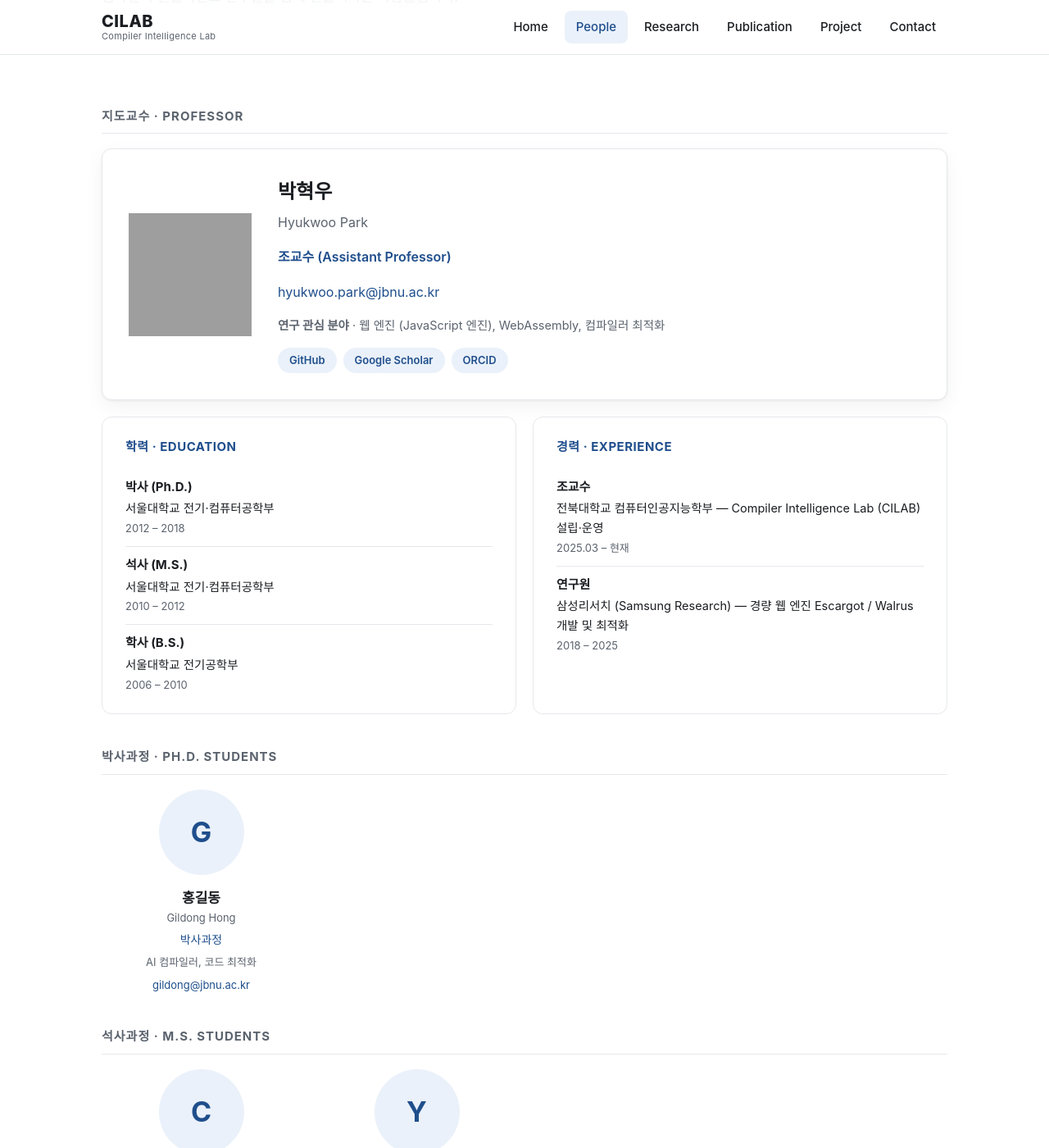
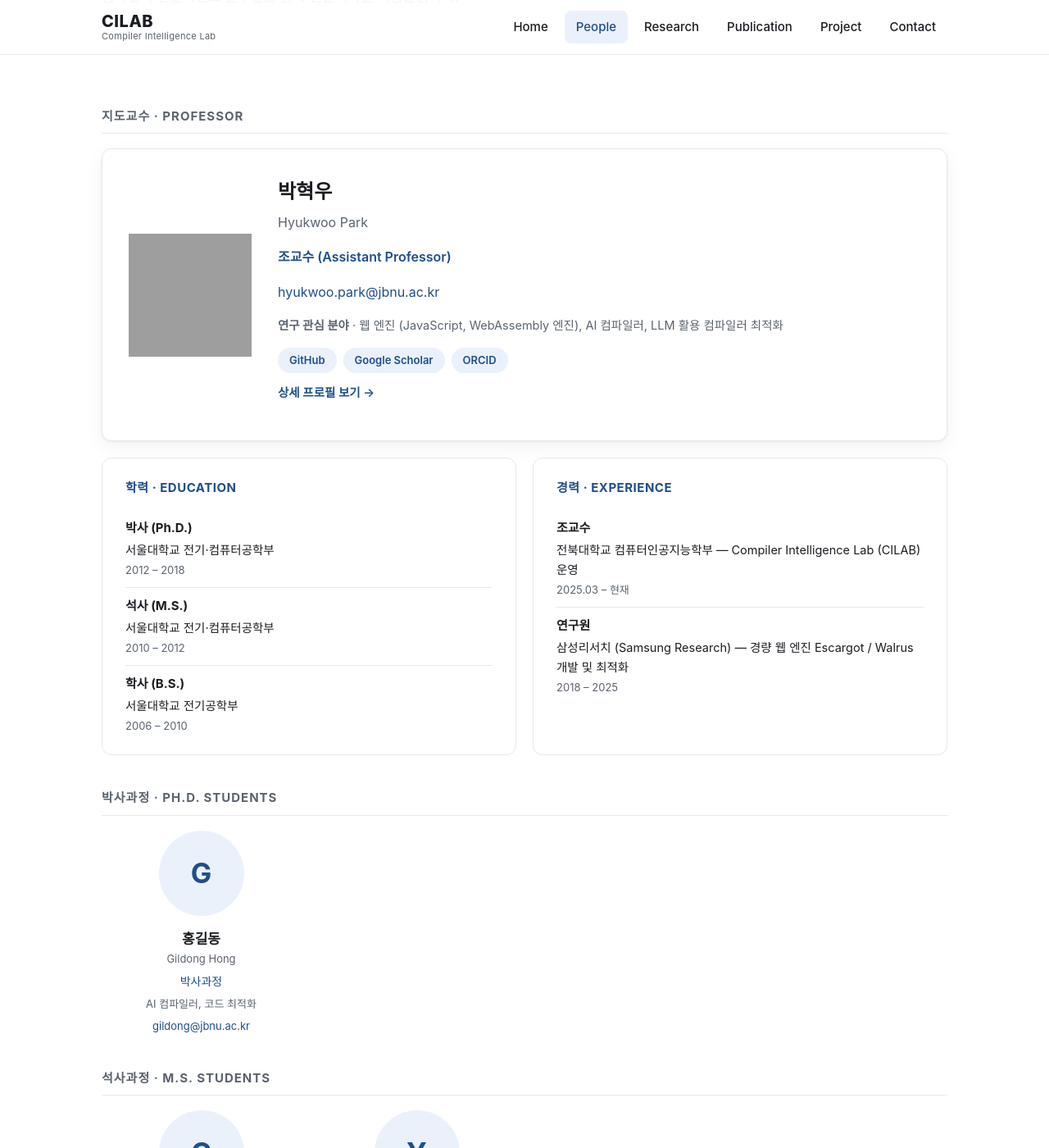
Before and after one commit to JBNU-CILAB/JBNU-CILAB.github.io, a Jekyll site: the page built from people.html, in a window 1280 px wide and 1400 px high, scrolled down 239 px. Shown: the whole window at 82% size. Built offline with Jekyll 4.4.1, drawn with Linux system fonts in a browser that asks for light colours; some web fonts are replaced; grey boxes are pictures that could not be loaded.

Commit message:
Add dedicated professor profile page
- New /people/professor/ page: profile card, bio, education/career,
  invited talks, external profile links
- Link to it from the PI card on the People page (name + detail link)
- Highlight People nav item on subpages
- Update research interests; unify wording to 'CILAB 운영'

```diff
--- a/_data/professor.yml
+++ b/_data/professor.yml
@@ -2,7 +2,24 @@
 # People 페이지의 교수 소개 영역에 표시됩니다.
 # 기본 정보(이름·이메일·사진)는 _config.yml 의 pi: 항목에서 관리합니다.
 
-interests: "웹 엔진 (JavaScript 엔진), WebAssembly, 컴파일러 최적화"
+interests: "웹 엔진 (JavaScript, WebAssembly 엔진), AI 컴파일러, LLM 활용 컴파일러 최적화"
+
+# 소개문 (교수 상세 페이지 상단에 표시)
+bio: >
+  박혁우 교수는 서울대학교에서 웹 엔진(특히 JavaScript 엔진)을 주제로 박사 학위를 받았으며,
+  박사 과정 동안 다양한 최적화 기법을 연구·개발했습니다.
+  2018년 박사 학위 취득 후 삼성리서치(Samsung Research)에 합류하여
+  경량 웹 엔진 Escargot 및 Walrus 프로젝트의 개발과 최적화를 수행했습니다.
+  2025년 3월 전북대학교에 부임하여 컴파일러 인텔리전스 연구실(CILAB)을 운영하고 있습니다.
+
+# 초청 발표 / 강연
+presentations:
+  - title: "What's new in Tizen?"
+    venue: "Samsung Developer Conference 2024, San Jose McEnery Convention Center, USA"
+    date: "Oct. 2024"
+  - title: "What is WebAssembly?"
+    venue: "BK21 초청 세미나, 서울대학교"
+    date: "Jan. 2023"
 
 education:
   - degree: "박사 (Ph.D.)"
@@ -17,7 +34,7 @@
 
 career:
   - position: "조교수"
-    org: "전북대학교 컴퓨터인공지능학부 — Compiler Intelligence Lab (CILAB) 설립·운영"
+    org: "전북대학교 컴퓨터인공지능학부 — Compiler Intelligence Lab (CILAB) 운영"
     period: "2025.03 – 현재"
   - position: "연구원"
     org: "삼성리서치 (Samsung Research) — 경량 웹 엔진 Escargot / Walrus 개발 및 최적화"
--- a/_includes/header.html
+++ b/_includes/header.html
@@ -12,8 +12,11 @@
     <nav class="nav-links">
       {% for item in site.nav %}
         {% assign target = item.url | relative_url %}
+        {% assign is_active = false %}
+        {% if page.url == item.url %}{% assign is_active = true %}{% endif %}
+        {% if item.url != "/" and page.url contains item.url %}{% assign is_active = true %}{% endif %}
         <a href="{{ target }}"
-           class="{% if page.url == item.url %}active{% endif %}">{{ item.name }}</a>
+           class="{% if is_active %}active{% endif %}">{{ item.name }}</a>
       {% endfor %}
     </nav>
   </div>
--- a/assets/css/style.css
+++ b/assets/css/style.css
@@ -166,6 +166,18 @@
 .pi-info .pi-title { color: var(--accent); font-weight: 600; }
 
 /* PI 상세 (연구분야·링크·학력·경력) */
+.head-en { font-size: .55em; font-weight: 500; color: var(--text-muted); margin-left: 8px; }
+.pi-name-link { color: var(--text); }
+.pi-name-link:hover { color: var(--accent); text-decoration: none; }
+.pi-more { margin-top: 12px; font-size: 14.5px; font-weight: 600; }
+.pi-bio {
+  margin-top: 20px; padding: 24px 28px;
+  background: var(--bg-alt); border-radius: var(--radius);
+  word-break: keep-all;
+}
+.pi-bio p { margin: 0 0 10px; }
+.pi-bio p:last-child { margin-bottom: 0; }
+.pi-block-wide { margin-top: 20px; }
 .pi-interests { font-size: 14.5px; color: var(--text-muted); margin-top: 10px; word-break: keep-all; }
 .pi-links { display: flex; flex-wrap: wrap; gap: 8px; margin-top: 12px; }
 .pi-link {
--- a/people.html
+++ b/people.html
@@ -25,7 +25,7 @@
         <div class="avatar-fallback">{{ site.pi.name_en | slice: 0 }}</div>
       {% endif %}
       <div class="pi-info">
-        <h3>{{ site.pi.name_ko }}</h3>
+        <h3><a class="pi-name-link" href="{{ '/people/professor/' | relative_url }}">{{ site.pi.name_ko }}</a></h3>
         <p class="pi-en">{{ site.pi.name_en }}</p>
         <p class="pi-title">{{ site.pi.title }}</p>
         <p><a href="mailto:{{ site.pi.email }}">{{ site.pi.email }}</a></p>
@@ -39,6 +39,7 @@
           {% endfor %}
         </div>
         {% endif %}
+        <p class="pi-more"><a href="{{ '/people/professor/' | relative_url }}">상세 프로필 보기 →</a></p>
       </div>
     </div>
 
```
Also changed, not shown: professor.html (added, +96 -0 lines).
